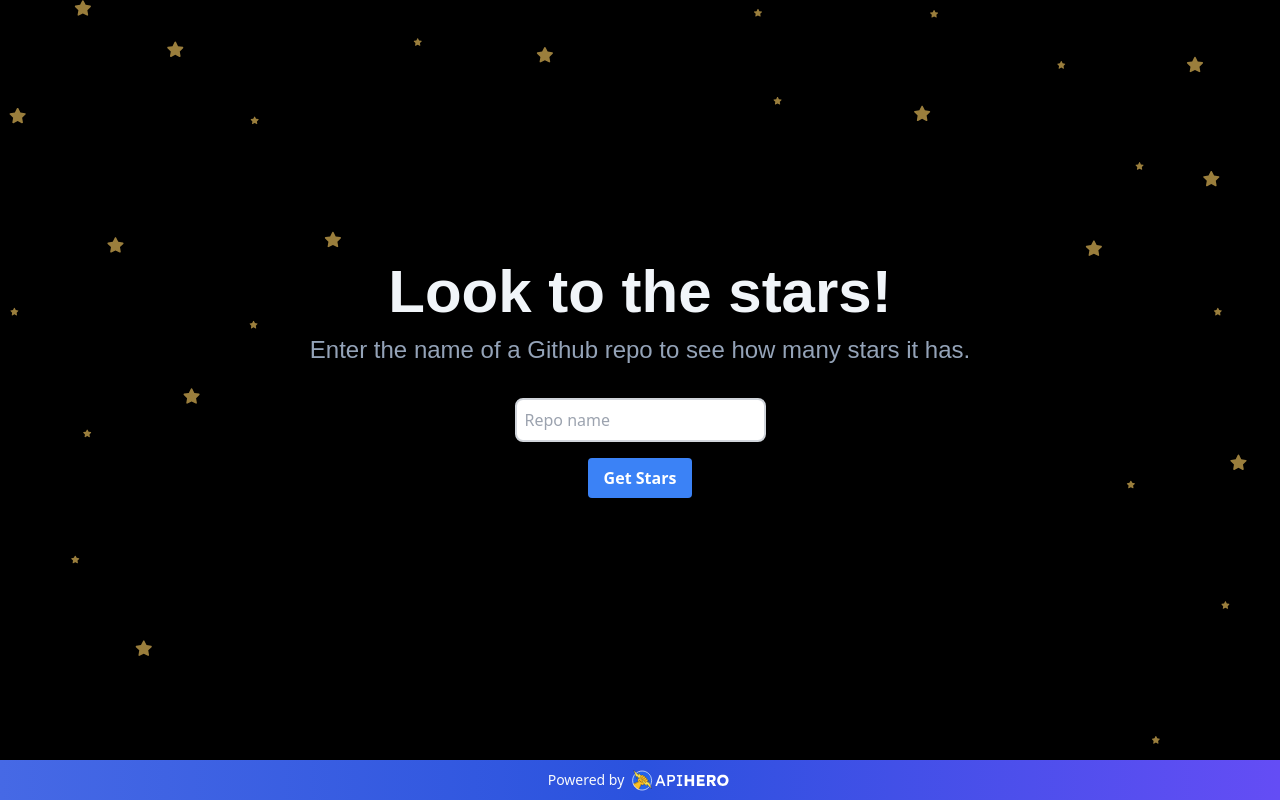
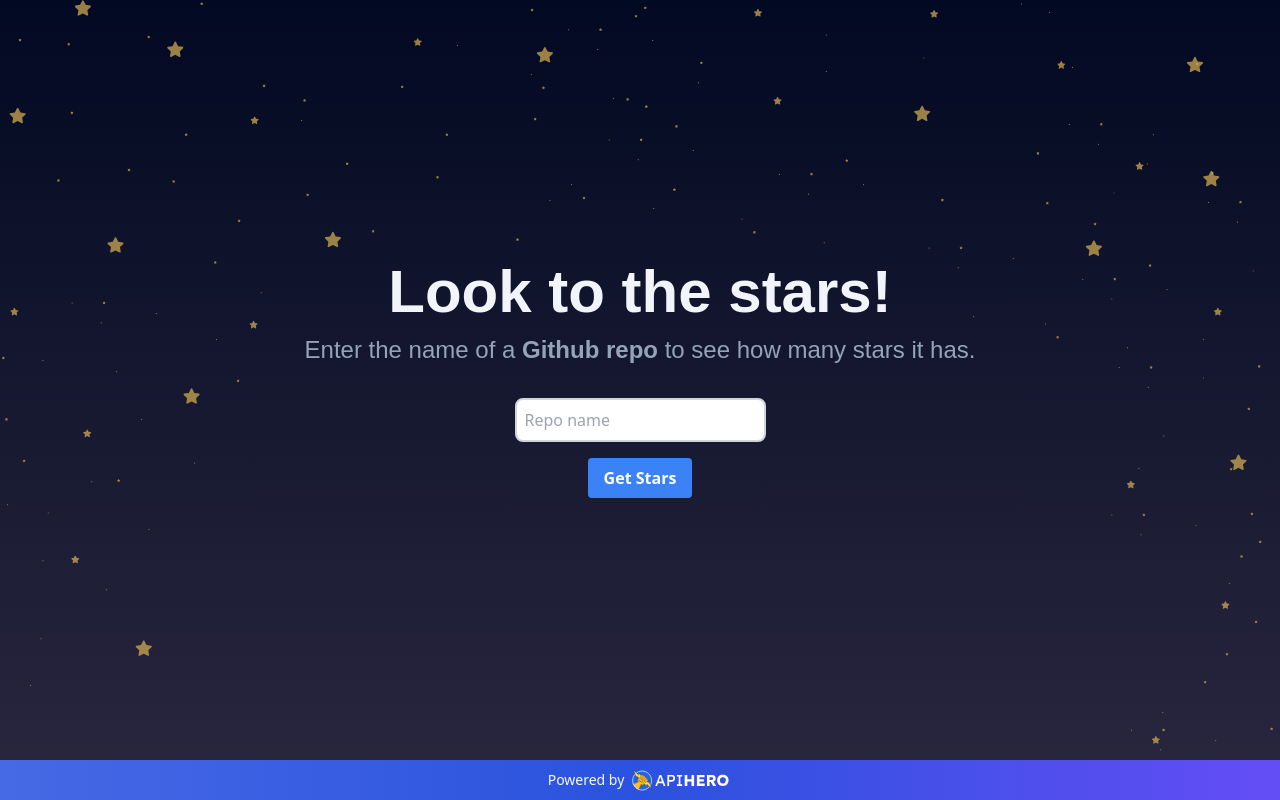
Before and after one commit to triggerdotdev/github-stars-demo, a Next.js app in the folder github-stars-demo/: page / in a window 1280 px wide. Built offline with nearby package versions, Linux system fonts and the light colour scheme.

Commit message:
Added more stars and a gradient

```diff
--- a/github-stars-demo/pages/index.tsx
+++ b/github-stars-demo/pages/index.tsx
@@ -5,7 +5,7 @@ import { GetStarsInput } from "./GetStarsInput";
 
 const Home: NextPage = () => {
   return (
-    <div className="relative flex min-h-screen flex-col items-center justify-center bg-black">
+    <div className="relative flex min-h-screen flex-col items-center justify-center bg-gradient-to-b from-[#020922]  to-[#2a273f]">
       <Head>
         <title>Github Star Demo</title>
         <link rel="icon" href="/favicon.ico" />
@@ -17,9 +17,23 @@ const Home: NextPage = () => {
         style={{ height: "100vh" }}
       >
         <Image
-          className="animate-pulse 4s"
+          className="animate-pulse 1s"
           src="/github-star-field.svg"
-          alt="API Hero Logo"
+          alt="Star field large"
+          layout="fill"
+          objectFit="cover"
+          objectPosition="top"
+        />
+      </div>
+
+      <div
+        className="w-full overflow-hidden absolute top-0"
+        style={{ height: "100vh" }}
+      >
+        <Image
+          className="animate-pulse"
+          src="/github-star-field-small.svg"
+          alt="Star field small"
           layout="fill"
           objectFit="cover"
           objectPosition="top"
@@ -32,7 +46,7 @@ const Home: NextPage = () => {
         </h1>
 
         <p className="mt-3 text-2xl font-poppins text-slate-400">
-          Enter the name of a Github repo to see how many stars it has.
+          Enter the name of a <b>Github repo</b> to see how many stars it has.
         </p>
         <GetStarsInput />
       </main>
```
Also changed, not shown: github-stars-demo/public/github-star-field-small.svg (added), github-stars-demo/public/github-star-field.svg.
